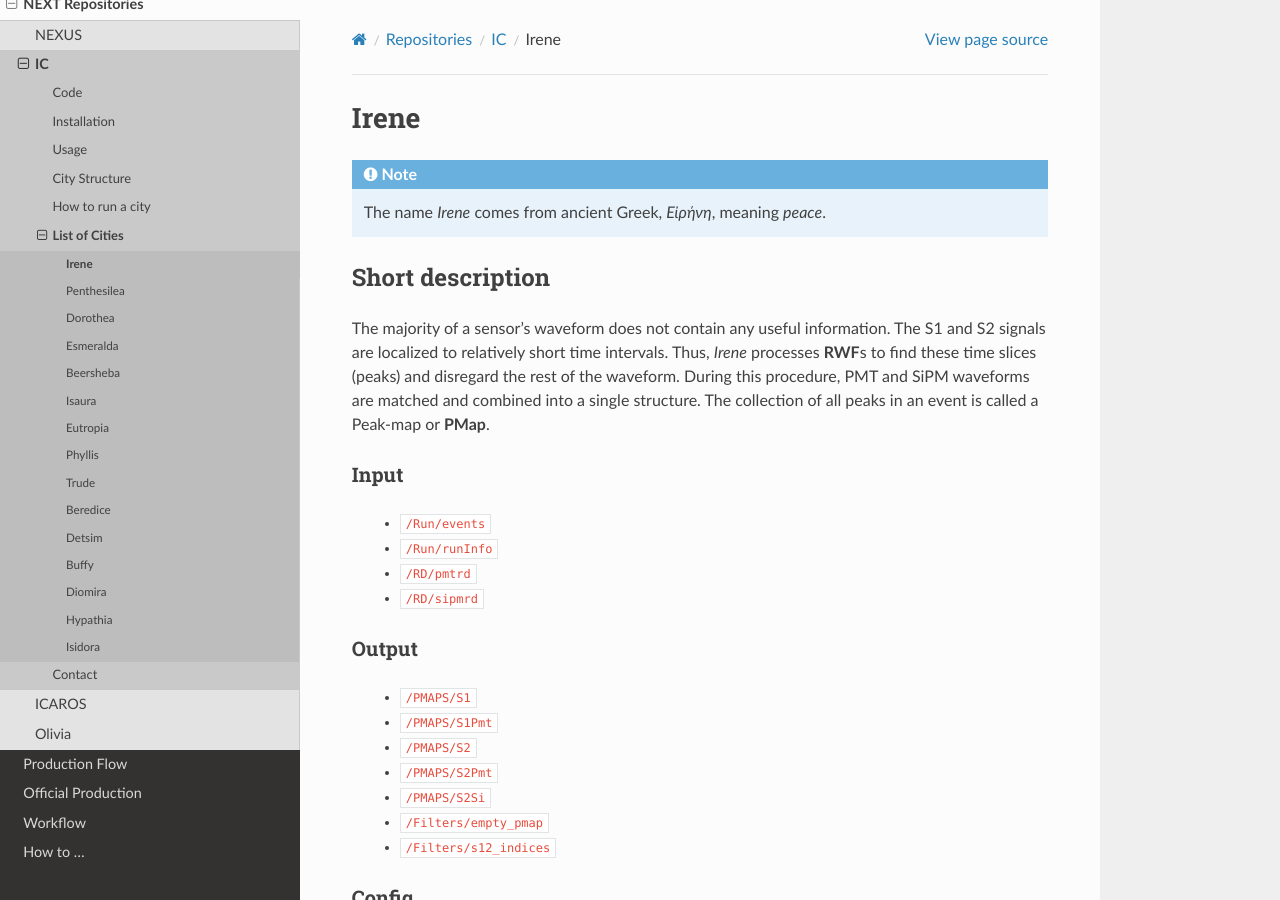
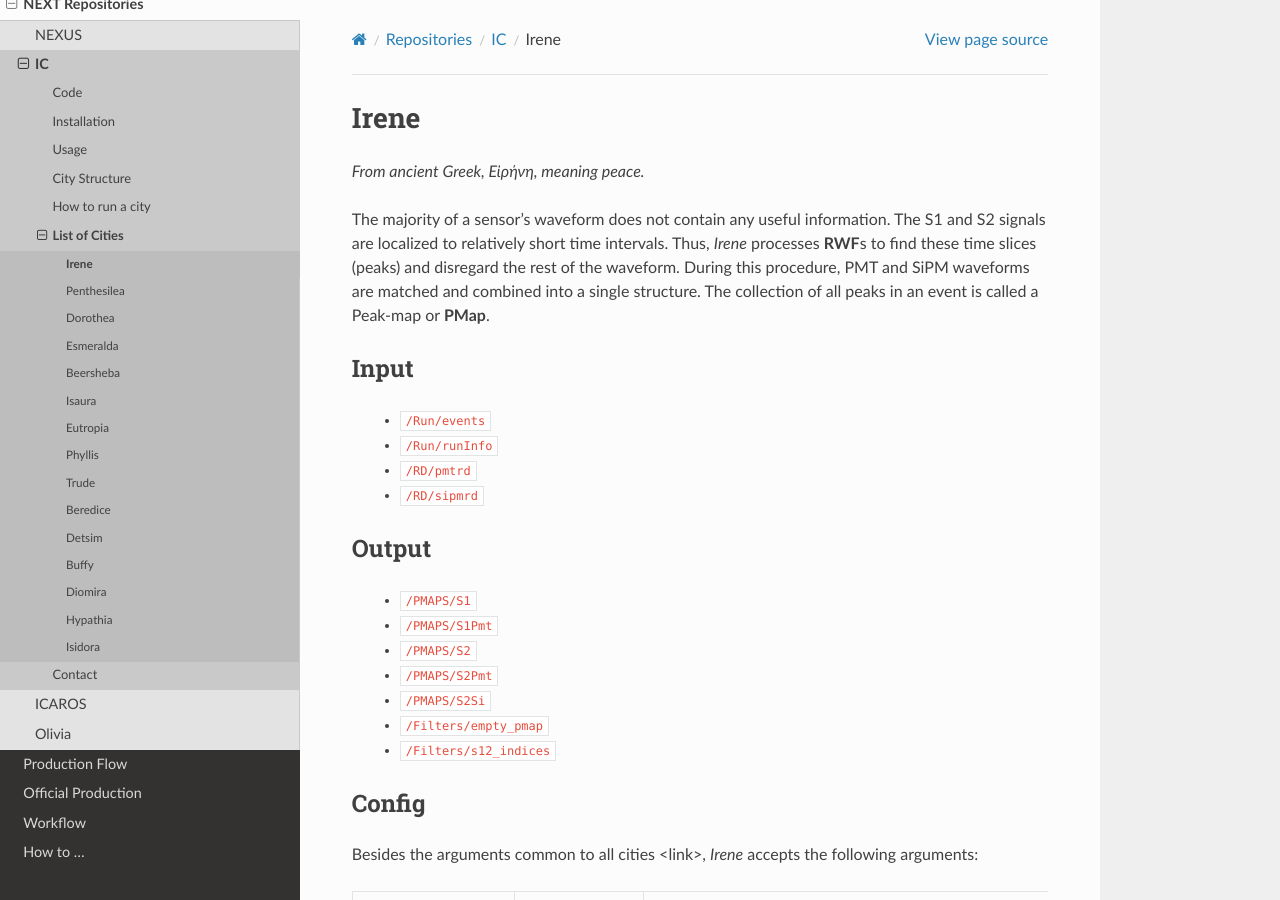
Before and after one commit to next-exp/sw-docs, a Sphinx documentation site: the page built from docs/source/irene.rst, in a window 1280 px wide and 900 px high. Built offline with Sphinx 7.4.7 and the Read the Docs theme 2.0.0, drawn with Linux system fonts in a browser that asks for light colours.

Commit message:
Remove note, leave simplified message

```diff
--- a/docs/source/irene.rst
+++ b/docs/source/irene.rst
@@ -1,11 +1,7 @@
 Irene
 =====
 
-.. note::
-  The name *Irene* comes from ancient Greek, *Εἰρήνη*, meaning *peace*.
-
-Short description
------------------
+*From ancient Greek, Εἰρήνη, meaning peace.*
 
 The majority of a sensor's waveform does not contain any useful information. The S1 and S2 signals are localized to relatively short time intervals. Thus, *Irene* processes **RWF**\ s to find these time slices (peaks) and disregard the rest of the waveform. During this procedure, PMT and SiPM waveforms are matched and combined into a single structure. The collection of all peaks in an event is called a Peak-map or **PMap**.
 
```
